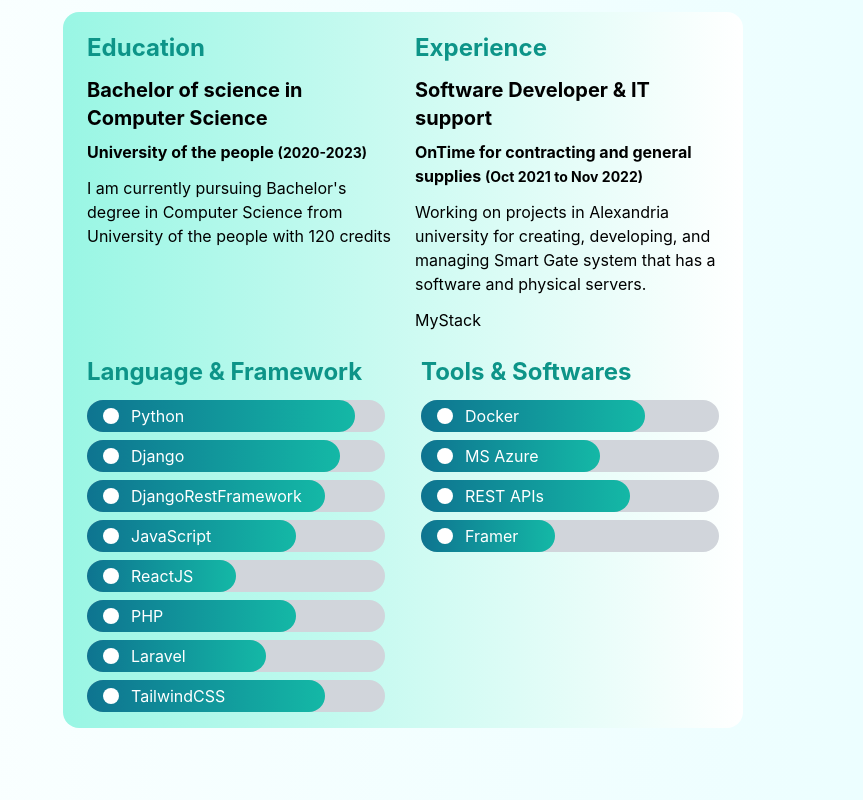
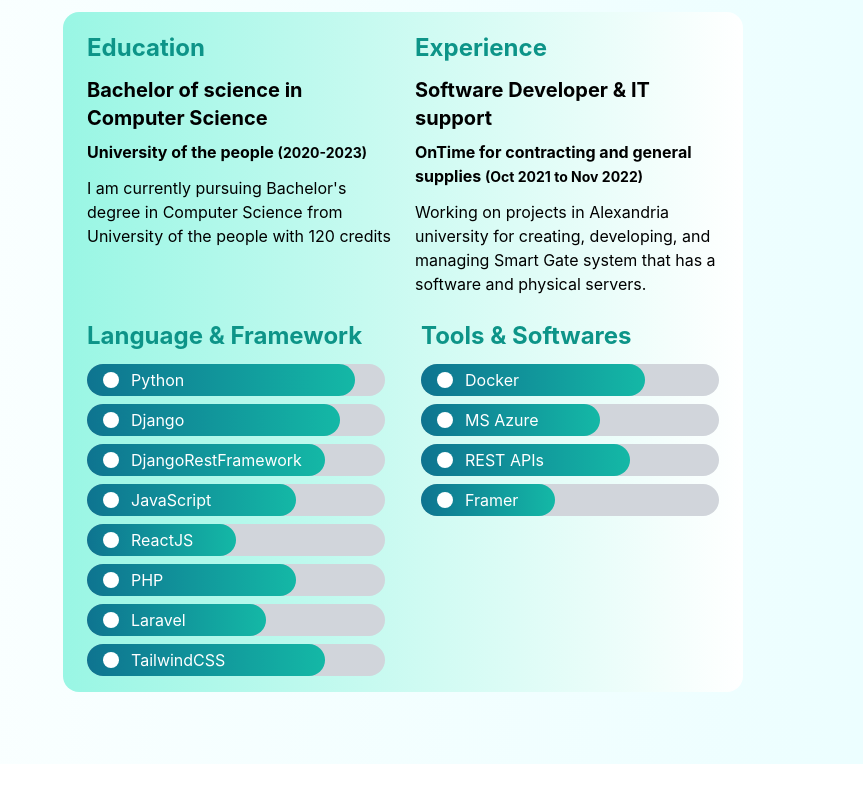
Before and after one commit to abdoohossamm/portfolio, a Next.js app: page / in a window 1280 px wide. Shown: the part 1372-2172 px from the top of the page, without its empty margins (417-1280 px from the left). After the commit the page ends 2136 px from the top, so only its background shows below. Built offline with nearby package versions, Linux system fonts and the light colour scheme.

Commit message:
Add dark mode to Resume component

```diff
--- a/components/about/resume/Resume.tsx
+++ b/components/about/resume/Resume.tsx
@@ -3,7 +3,7 @@ import { languages, tools } from "../../data";
 
 const Resume = () => {
     return (
-        <div className={"bg-gradient-to-l from-white to-teal-200 rounded-2xl px-6 py-2"}>
+        <div className={"bg-gradient-to-l from-white to-teal-200 rounded-2xl px-6 py-2 dark:from-cyan-700 dark:to-cyan-900 dark:text-white"}>
             {/*Education & Experience */}
             <div className="grid gap-6 md:grid-cols-2">
                 <div>
@@ -24,7 +24,6 @@ const Resume = () => {
                         <h5 className="my-2 text-xl font-bold">Software Developer & IT support</h5>
                         <p className="font-bold">OnTime for contracting and general supplies <small className={"text-sm"}>(Oct 2021 to Nov 2022)</small></p>
                         <p className="my-3">Working on projects in Alexandria university for creating, developing, and managing Smart Gate system that has a software and physical servers.</p>
-                        <p className="my-3">MyStack</p>
                     </div>
                 </div>
             </div>
```
